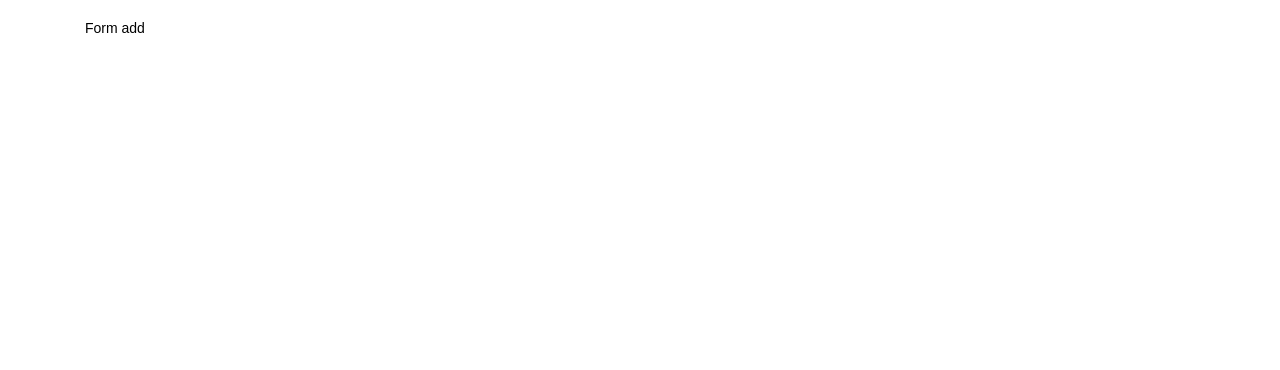
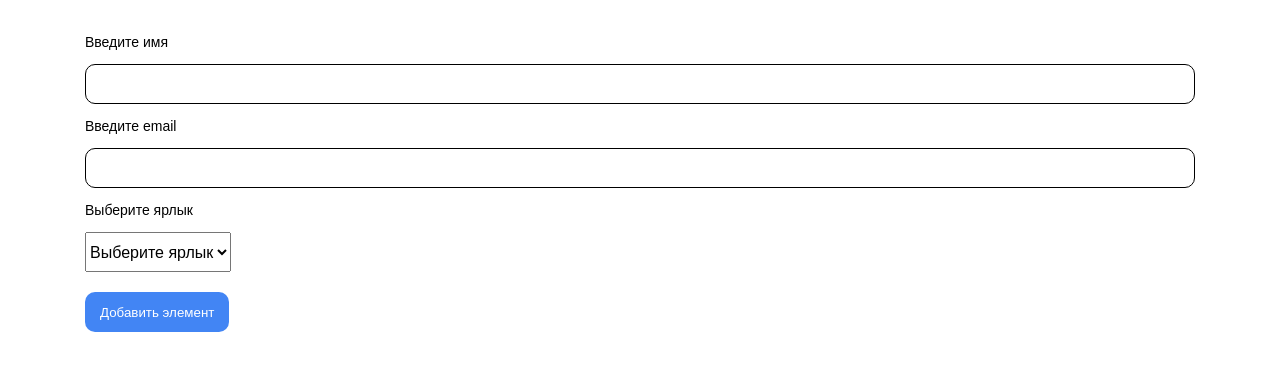
Before and after one commit to golubvladimir/react-redux-list, a React (Create React App) app: page /form in a window 1280 px wide. Shown: the top 370 px of the page. Built offline with nearby package versions, Linux system fonts and the light colour scheme.

Commit message:
add FormAdd container

```diff
--- a/src/conteiners/FormAdd.js
+++ b/src/conteiners/FormAdd.js
@@ -1,7 +1,84 @@
-import React from 'react';
+import React, { Component } from 'react';
+import {connect} from "react-redux";
+import * as actionTypes from '../actions/actions';
+import styled from 'styled-components';
 
-export default () => {
-    return (
-        <div>Form add</div>
-    )
-}
+import InputField from "../components/common/InputField";
+import Select from '../elements/Select';
+import Button from '../elements/Button';
+
+const ButtonAdd = styled(Button)`
+    background: #4285f4;
+    margin-top: 20px;
+    padding: 0 15px;
+`;
+
+class FormAdd extends Component {
+
+    state = {
+        item: {}
+    };
+
+    handlerSubmit = (event) => {
+        event.preventDefault();
+
+        this.props.onAdd({
+            id: Date.now(),
+            ...this.state.item,
+            dateCreate: Date.now(),
+            dateUpdate: Date.now()
+        });
+    };
+
+    handlerChange = (value, type) => {
+        this.setState(prevState => {
+            return {
+                item: {
+                    ...prevState.item,
+                    [type]: value
+                }
+            }
+        });
+    };
+
+    render() {
+        return (
+            <form action='#' onSubmit={this.handlerSubmit}>
+                <p>Введите имя</p>
+                <InputField
+                    value={''}
+                    changeFunc={ (value) => this.handlerChange(value, 'name') }
+                />
+                <p>Введите email</p>
+                <InputField
+                    value={''}
+                    changeFunc={ (value) => this.handlerChange(value, 'email') }
+                />
+                <p>Выберите ярлык</p>
+                <Select
+                    nullElement={{id: 0, title: 'Выберите ярлык', value: ''}}
+                    items={[
+                        {id: 1, title: 'Home', value: 'home'},
+                        {id: 2, title: 'Work', value: 'work'}
+                    ]}
+                    changeFunc={ (value) => this.handlerChange(value, 'label') }
+                />
+                <ButtonAdd
+                    submit={true}
+                >Добавить элемент</ButtonAdd>
+            </form>
+        )
+    }
+};
+
+const mapStateToProps = state => {
+    return {}
+};
+
+const mapDispatchToProps = dispatch => {
+    return {
+        onAdd: (item) => dispatch({type: actionTypes.ADD_ITEM, data: item})
+    }
+};
+
+export default connect(mapStateToProps, mapDispatchToProps)(FormAdd);
```
